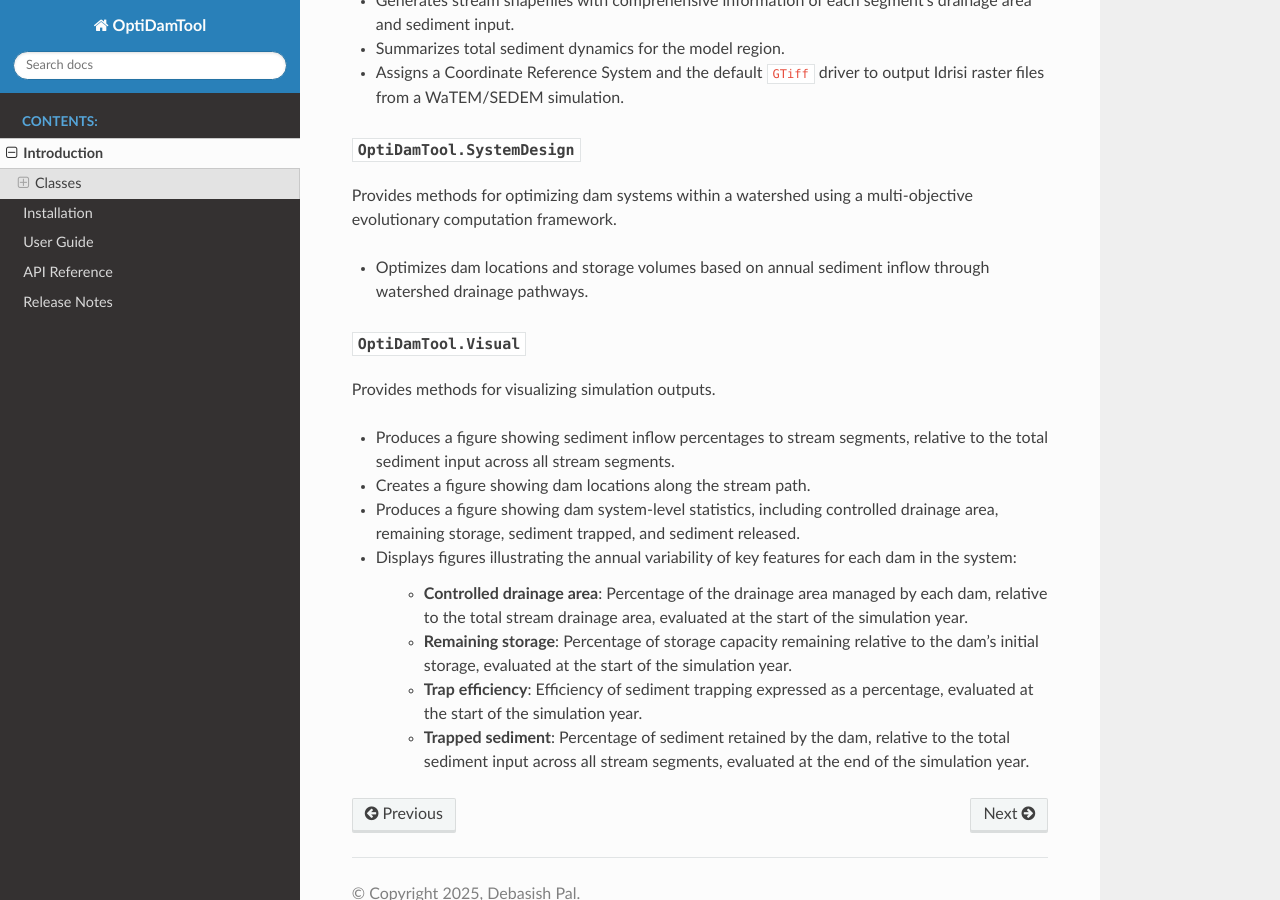
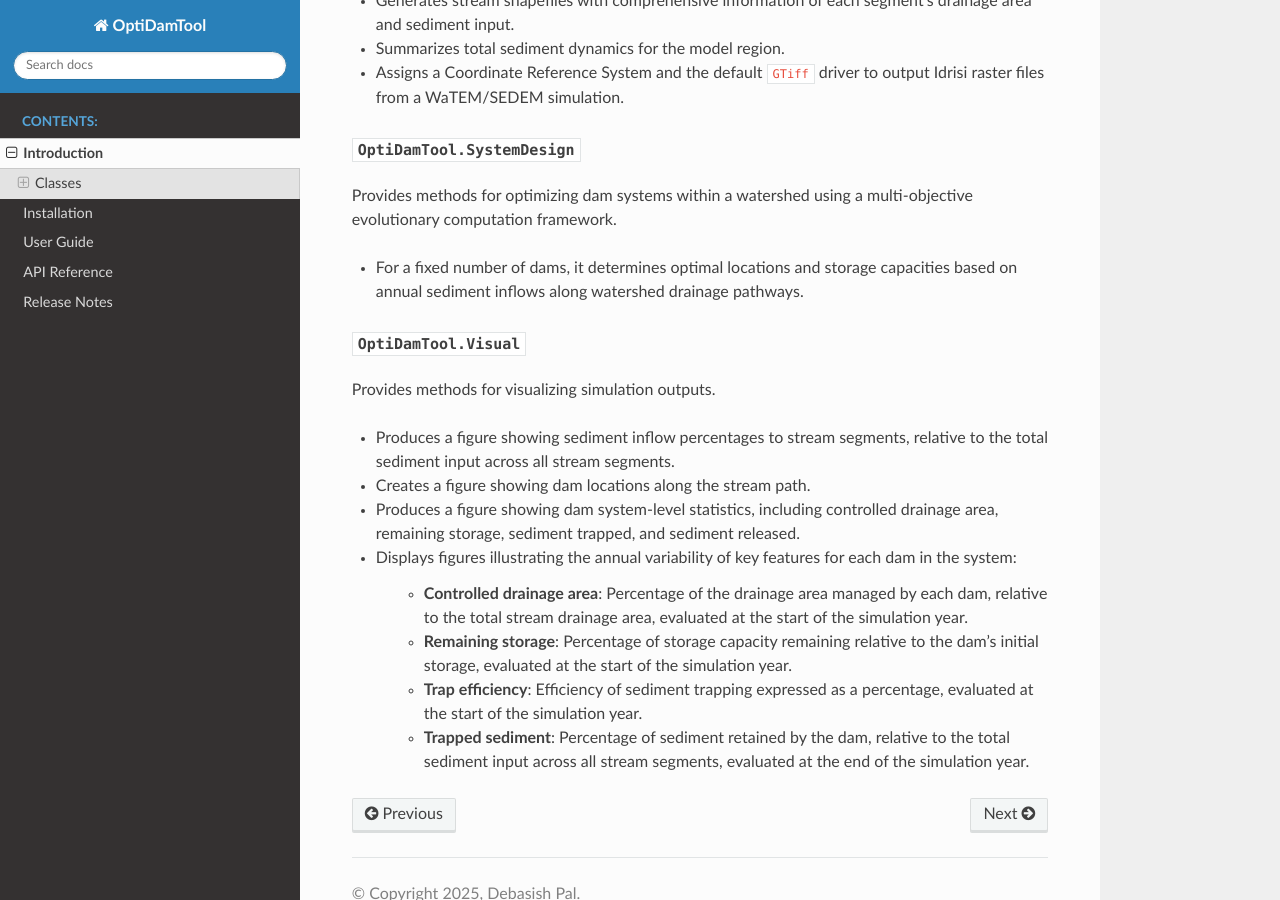
Before and after one commit to debpal/OptiDamTool, a Sphinx documentation site: the page built from docs/introduction.rst, in a window 1280 px wide and 900 px high, scrolled down 1437 px. Built offline with Sphinx 7.4.7 and the Read the Docs theme 3.1.0, drawn with Linux system fonts in a browser that asks for light colours.

Commit message:
aligned write-up with README.md

```diff
--- a/docs/introduction.rst
+++ b/docs/introduction.rst
@@ -58,7 +58,7 @@ Provides methods for analyzing simulation outputs and generating insights.
 ^^^^^^^^^^^^^^^^^^^^^^^^^^^^^^^^^^
 Provides methods for optimizing dam systems within a watershed using a multi-objective evolutionary computation framework.
 
-* Optimizes dam locations and storage volumes based on annual sediment inflow through watershed drainage pathways.
+* For a fixed number of dams, it determines optimal locations and storage capacities based on annual sediment inflows along watershed drainage pathways.
 
 
 :class:`OptiDamTool.Visual`
```
